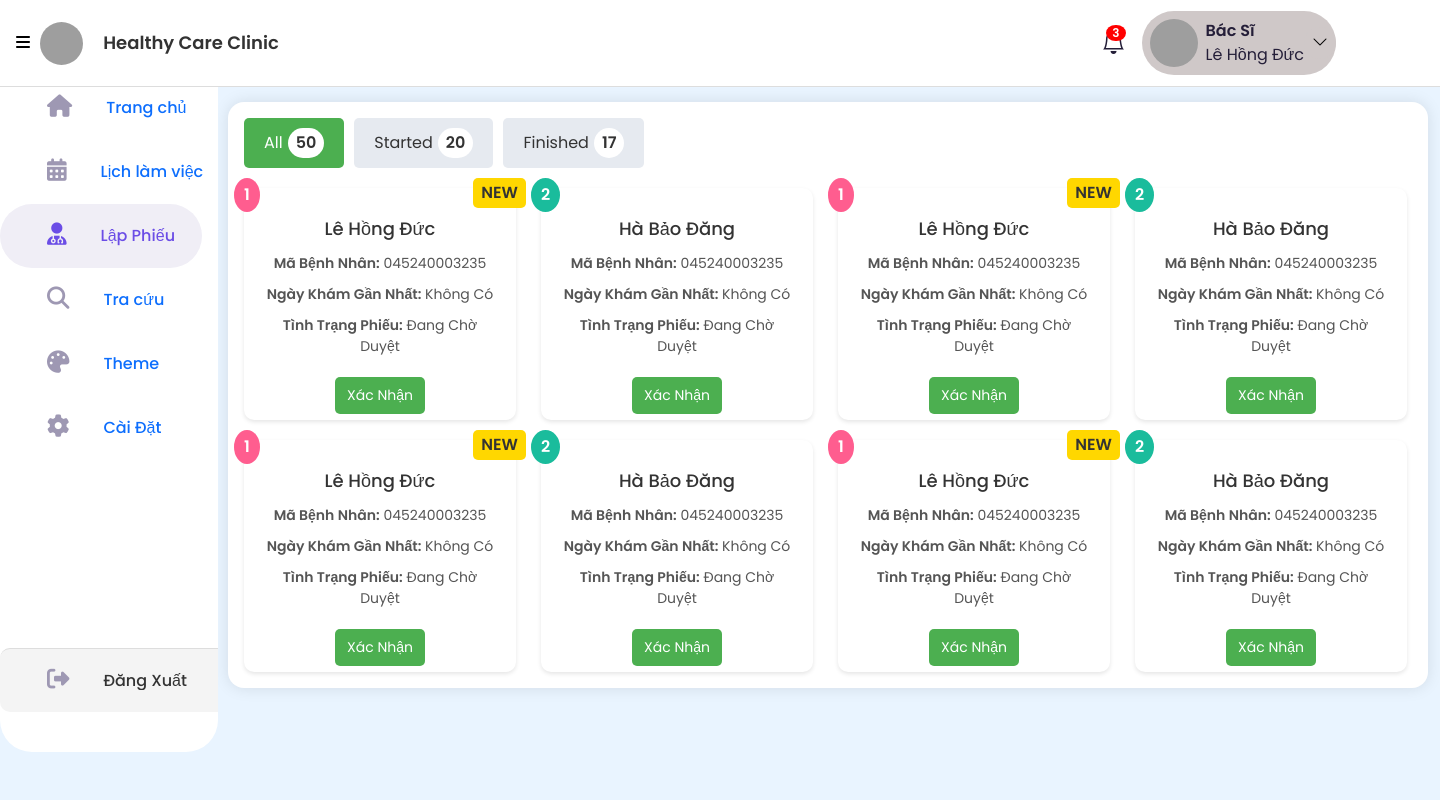
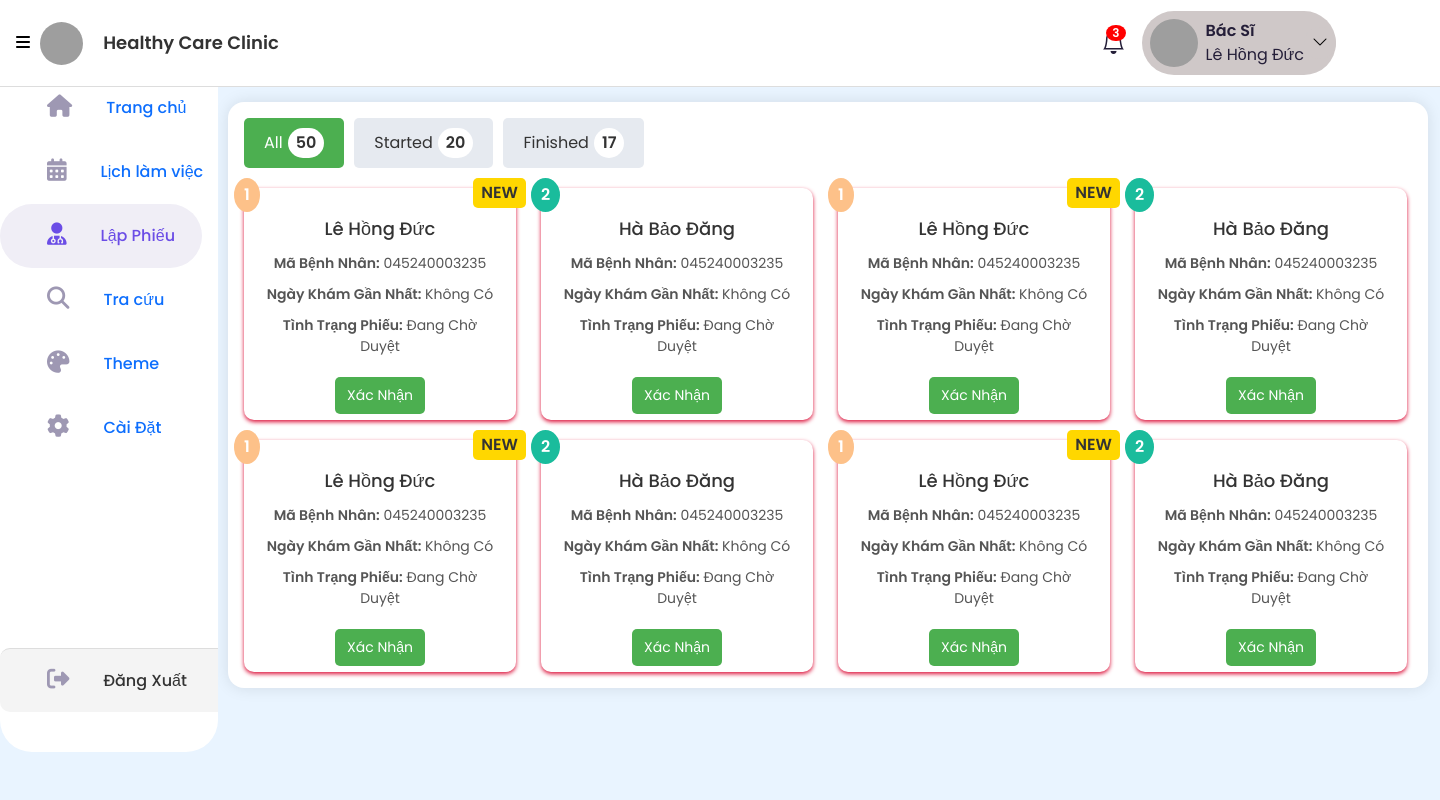
Before and after one commit to habaodang/clinic_management, a Flask app: page /formDoctor in a window 1440 px wide. Run offline with Flask 3, Linux system fonts and the light colour scheme; some libraries are stand-ins or nearby versions; grey boxes are pictures that could not be loaded.

Commit message:
update nurse

```diff
--- a/app/static/css/doctor/formDoctor.css
+++ b/app/static/css/doctor/formDoctor.css
@@ -163,10 +163,10 @@ appointment-note{
 .card {
     background-color: white;
     padding: 20px;
-    border: 1px solid #e1e5ee;
+    border: 1px solid #fdc189;
     border-radius: 10px;
     position: relative;
-    box-shadow: 0 2px 4px rgba(0, 0, 0, 0.1);
+    box-shadow: 0 2px 4px  #DC143C !important;
     width: 17rem;
     height: 14.5rem;
 }
@@ -175,7 +175,7 @@ appointment-note{
     position: absolute;
     top: -10px;
     left: -10px;
-    background-color: #ff5d8f;
+    background-color: #fdc189;
     color: white;
     padding: 5px 10px;
     border-radius: 50%;
--- a/app/static/css/nurse/formCheck.css
+++ b/app/static/css/nurse/formCheck.css
@@ -130,6 +130,7 @@
             border-radius: 10px; /* Bo tròn góc */
             box-shadow: 0 0 10px rgba(0, 0, 0, 0.1); /* Đổ bóng nhẹ */
             width: 100%; /* Chiếm đầy chiều rộng của phần tử cha */
+            right: 3rem;
         }
 
         /* Kết quả tìm kiếm (hiển thị khi có kết quả) */
@@ -143,7 +144,6 @@
             z-index: 10;
             position: absolute;
             width: 100%;
-            margin-left:2rem;
         }
 
         /* Kết quả tìm kiếm khi hover */
--- a/app/static/js/doctor/formMedicine.js
+++ b/app/static/js/doctor/formMedicine.js
@@ -119,3 +119,7 @@ function clearTable() {
   const table = document.getElementById("medicineTable");
   table.innerHTML = ""; // Xóa toàn bộ các dòng trong bảng
 }
+// Hàm quay lại trang trước
+function goBack() {
+    window.history.back();
+}
--- a/app/templates/doctor/formMedicine.html
+++ b/app/templates/doctor/formMedicine.html
@@ -85,9 +85,10 @@
       <button type="submit">Xác Nhận</button>
       <button type="button" id="cancelBtn">Hủy</button>
     </form>
+
   </div>
 </div>
-
+<button type="button" onclick="goBack()" class="btn btn-success rounded-pill mt-3" style="float: right;">Hoàn tất</button>
 {% endblock %}
 {% block right %}
 {% endblock %}
```
Also changed, not shown: app/templates/nurse/formCheck.html (+10 -13 lines). Lines whose indentation alone changed are shown as unchanged.
